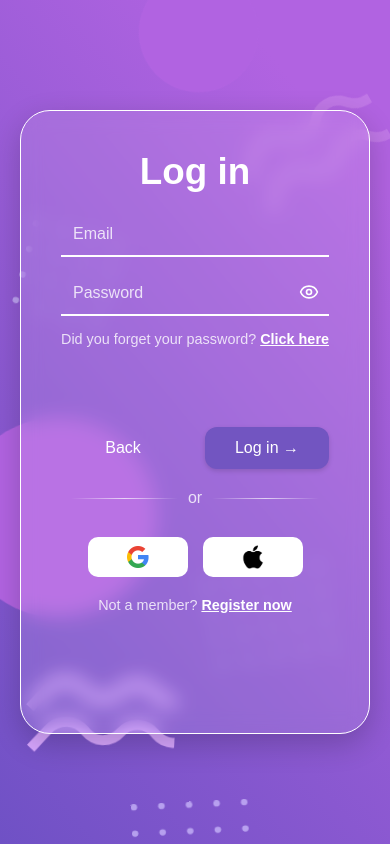
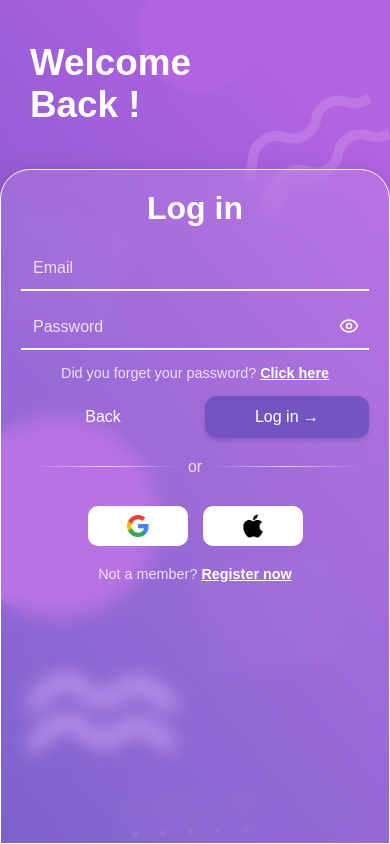
Before and after one commit to ib0uxx/PostAR, a React (Vite) app: page /login in a window 390 px wide. Built offline with nearby package versions, Linux system fonts and the light colour scheme.

Commit message:
Mobile interface of the authentication system

```diff
--- a/src/pages/Login.tsx
+++ b/src/pages/Login.tsx
@@ -1,4 +1,4 @@
-import React from 'react';
+import React, { useEffect } from 'react';
 import { useNavigate } from 'react-router-dom';
 import Input from '../components/Input';
 import styles from '../styles/auth.module.css';
@@ -8,8 +8,18 @@ import appleIcon from '../assets/apple.png';
 const Login: React.FC = () => {
   const navigate = useNavigate();
 
+  useEffect(() => {
+    document.body.classList.add('auth-page');
+    return () => {
+      document.body.classList.remove('auth-page');
+    };
+  }, []);
+
   return (
     <div className={styles['auth-container']}>
+      {/* Ajout du titre en haut à gauche */}
+      <h2 className={styles['welcome-title']}>Welcome <br></br> Back !</h2>
+
       <div className={styles['login-box']}>
         <h1 className={styles['title']}>Log in</h1>
         <Input type="email" placeholder="Email" />
--- a/src/pages/Signup.tsx
+++ b/src/pages/Signup.tsx
@@ -1,4 +1,4 @@
-import React from 'react';
+import React, { useEffect } from 'react';
 import { useNavigate } from 'react-router-dom';
 import Input from '../components/Input';
 import styles from '../styles/auth.module.css';
@@ -7,6 +7,13 @@ import appleIcon from '../assets/apple.png';
 
 const Signup: React.FC = () => {
   const navigate = useNavigate();
+
+  useEffect(() => {
+    document.body.classList.add('auth-page');
+    return () => {
+      document.body.classList.remove('auth-page');
+    };
+  }, []);
 
   return (
     <div className={styles['auth-container']}>
--- a/src/styles/auth.module.css
+++ b/src/styles/auth.module.css
@@ -25,7 +25,7 @@ body {
 }
 
 .title {
-  font-size: 2.3rem;
+  font-size: 2rem;
   font-weight: 600;
   margin-bottom: 20px;
 }
@@ -168,3 +168,48 @@ button.social-button img[alt="Google"] {
   font-weight: 600;
   cursor: pointer;
 }
+
+.welcome-title {
+  position: absolute;
+  top: 5%;
+  left: 30px;
+  color: white;
+  font-size: 2.3rem;
+  font-weight: bold;
+}
+
+
+.login-box {
+  max-width: 400px;
+  min-height: 75vh;
+  padding: 20px;
+}
+
+.forgot-password {
+  margin-bottom: 15px;
+}
+
+.buttons {
+  margin-top: 10px;
+}
+
+
+@media (max-width: 768px) {
+  .login-box {
+    width: 100%;
+    height: auto;
+    position: fixed;
+    bottom: 0;
+    left: 0;
+    border-radius: 30px 30px 0 0;
+    padding-bottom: 10px;
+    min-height: 80vh;
+  }
+
+  body.auth-page {
+    display: flex;
+    flex-direction: column;
+    justify-content: flex-end;
+    min-height: 100vh;
+  }
+}
```
